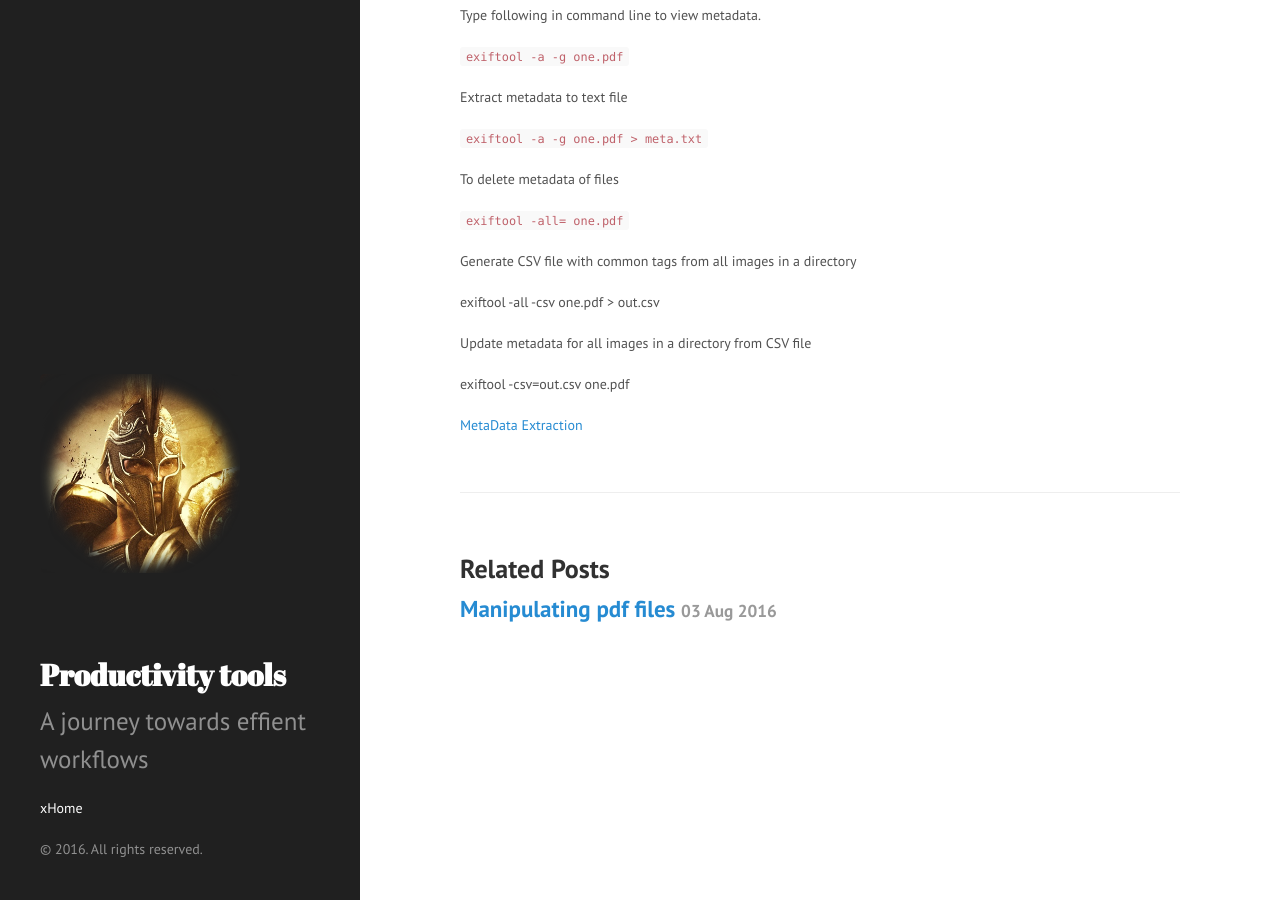
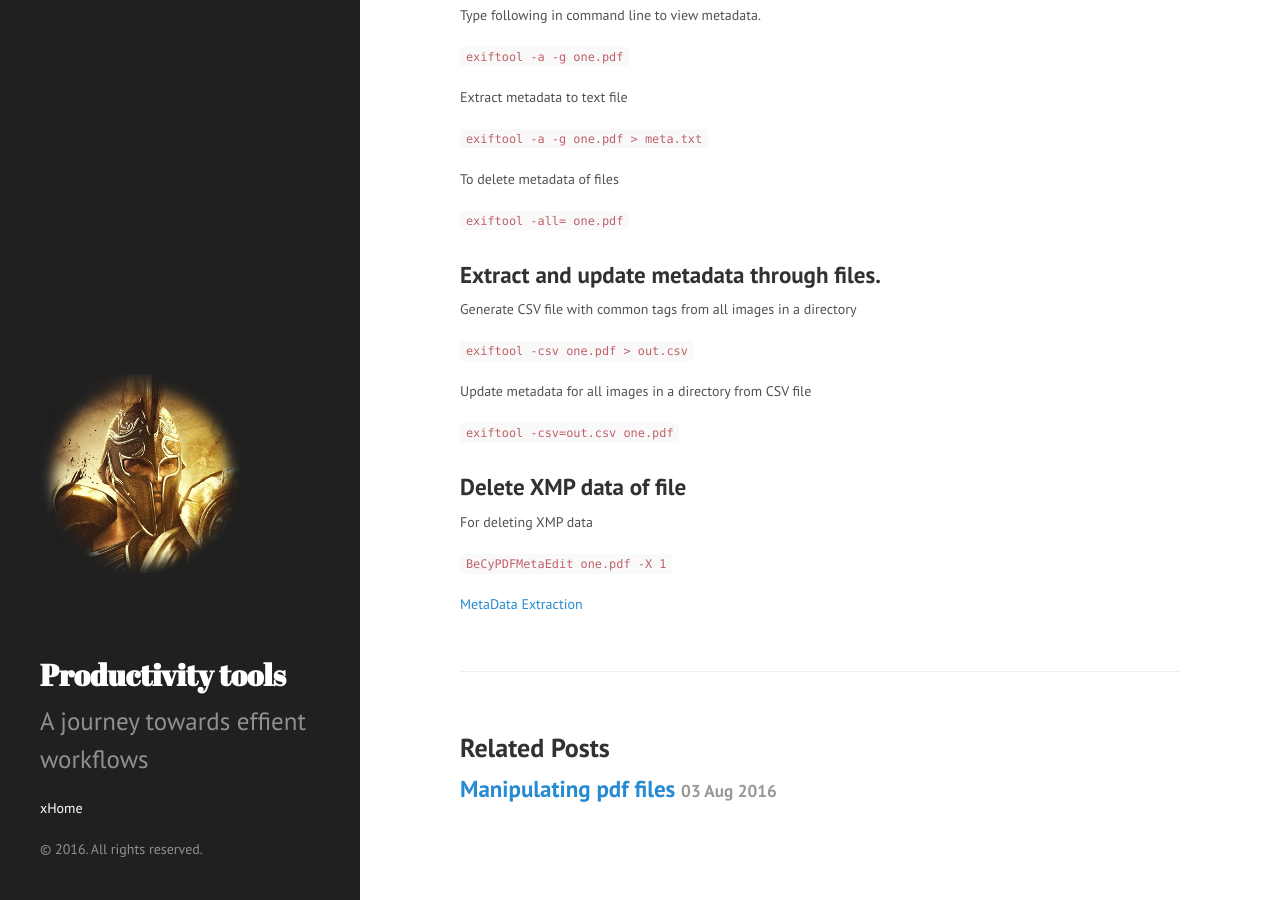
Before and after one commit to MaheshTK/MaheshTK.github.io, a Jekyll site: the page built from _posts/2016-08-05-viewing-metadata-of-pdf-files.markdown, in a window 1280 px wide and 900 px high, scrolled down 549 px. Built offline with Jekyll 4.4.1, drawn with Linux system fonts in a browser that asks for light colours.

Commit message:
Post update: Viewing metadata of pdf files

````diff
--- a/_posts/2016-08-05-viewing-metadata-of-pdf-files.markdown
+++ b/_posts/2016-08-05-viewing-metadata-of-pdf-files.markdown
@@ -29,13 +29,20 @@ To delete metadata of files
 
 ```exiftool -all= one.pdf```
 
+### Extract and update metadata through files.
+
 Generate CSV file with common tags from all images in a directory
 
-exiftool -all -csv one.pdf > out.csv
+```exiftool -csv one.pdf > out.csv```
 
 Update metadata for all images in a directory from CSV file
 
-exiftool -csv=out.csv one.pdf
+```exiftool -csv=out.csv one.pdf```
 
+### Delete XMP data of file
+
+For deleting XMP data
+
+```BeCyPDFMetaEdit one.pdf  -X 1```
 
 [MetaData Extraction](http://www.forensicswiki.org/wiki/Document_Metadata_Extraction)
````
